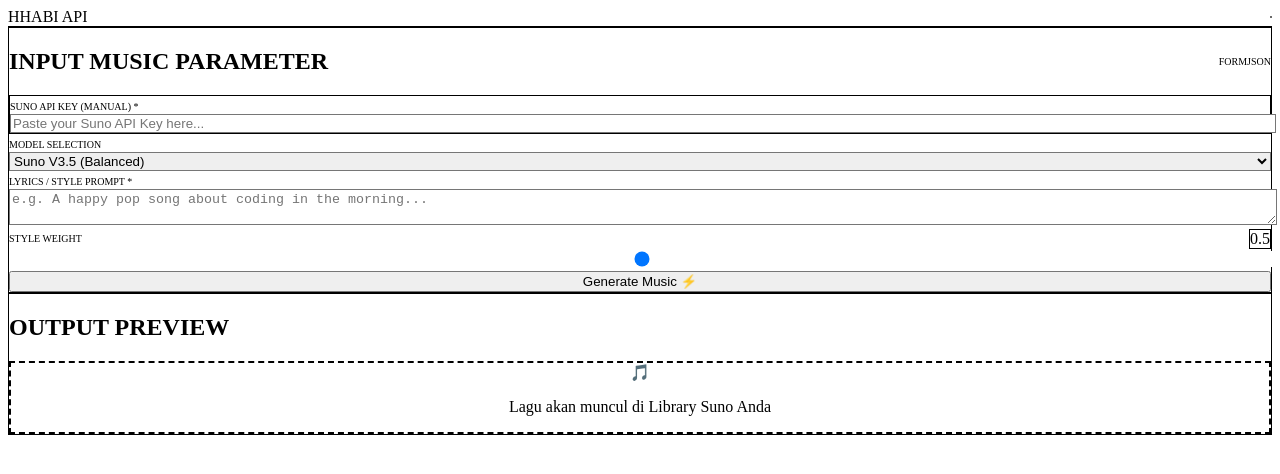
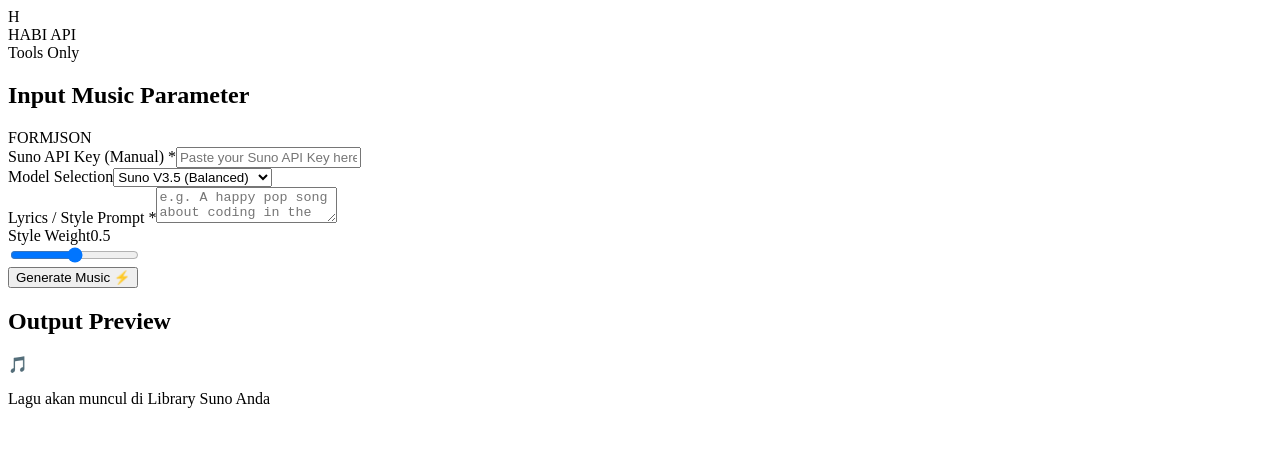
Before and after one commit to habigeneratewebsite-a11y/habipro-api, a Next.js app: page / in a window 1280 px wide. Shown: the top 474 px of the page. Built offline with nearby package versions, Linux system fonts and the light colour scheme.

Commit message:
Update layout.tsx

```diff
--- a/app/layout.tsx
+++ b/app/layout.tsx
@@ -1,8 +1,11 @@
-import './globals.css'
 export default function RootLayout({ children }) {
   return (
-    <html>
-      <body>{children}</body>
+    <html lang="en">
+      <head>
+        {/* Ini adalah "suntikan" CSS agar tampilan langsung rapi di HP */}
+        <script src="https://cdn.tailwindcss.com"></script>
+      </head>
+      <body className="bg-slate-50">{children}</body>
     </html>
   )
 }
```
